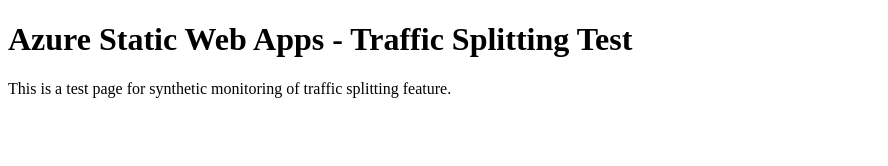
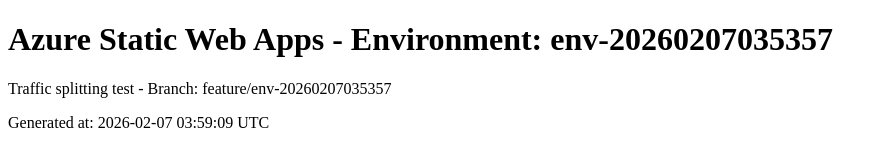
Before and after one commit to skylathadani-ms/synthetics-swa-traffic-20260207035357, a plain HTML site: page index.html in a window 1280 px wide. Shown: the whole page, without its empty margins (0-888 px from the left). Drawn offline with Linux system fonts and the light colour scheme.

Commit message:
Update index.html for env-20260207035357

```diff
--- a/index.html
+++ b/index.html
@@ -1,10 +1,11 @@
 <!DOCTYPE html>
 <html>
 <head>
-<title>Synthetics Test - Traffic Splitting</title>
+<title>Environment: env-20260207035357</title>
 </head>
 <body>
-<h1>Azure Static Web Apps - Traffic Splitting Test</h1>
-<p>This is a test page for synthetic monitoring of traffic splitting feature.</p>
+<h1>Azure Static Web Apps - Environment: env-20260207035357</h1>
+<p>Traffic splitting test - Branch: feature/env-20260207035357</p>
+<p>Generated at: 2026-02-07 03:59:09 UTC</p>
 </body>
 </html>
```
